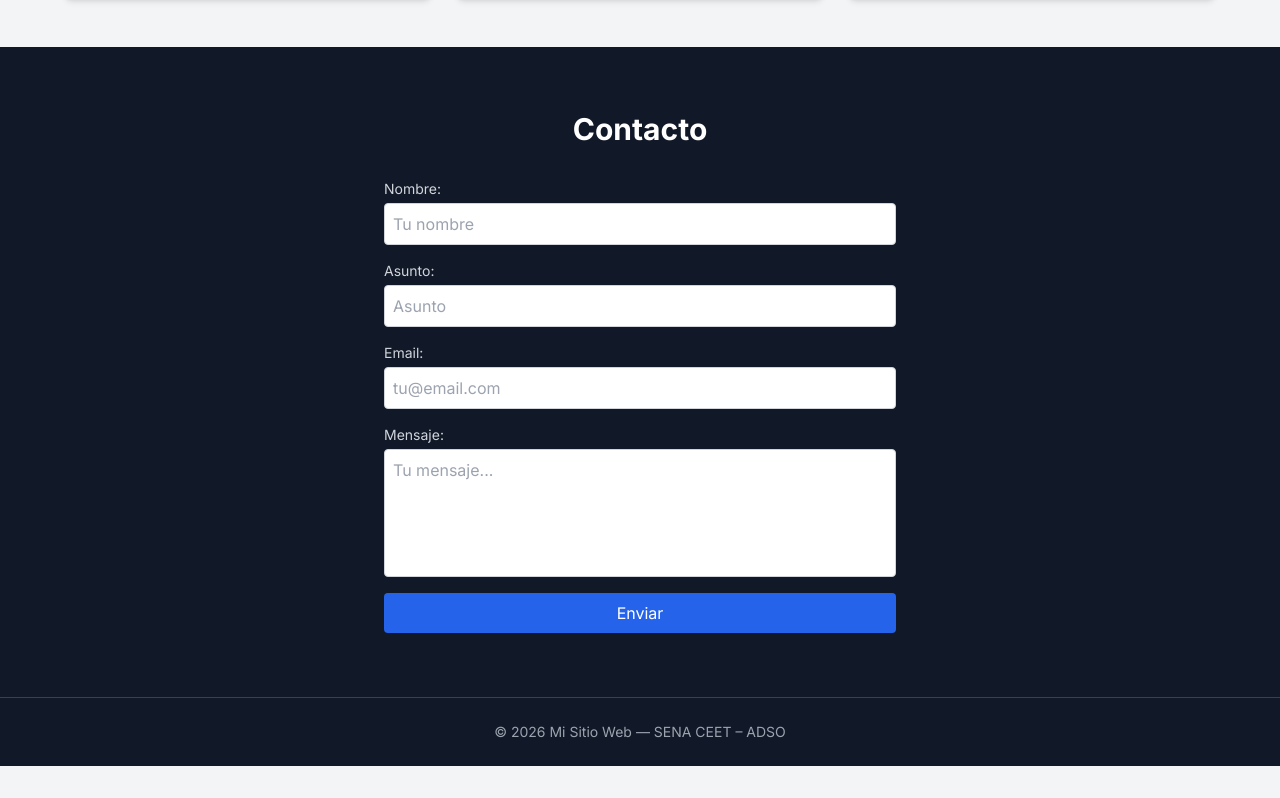
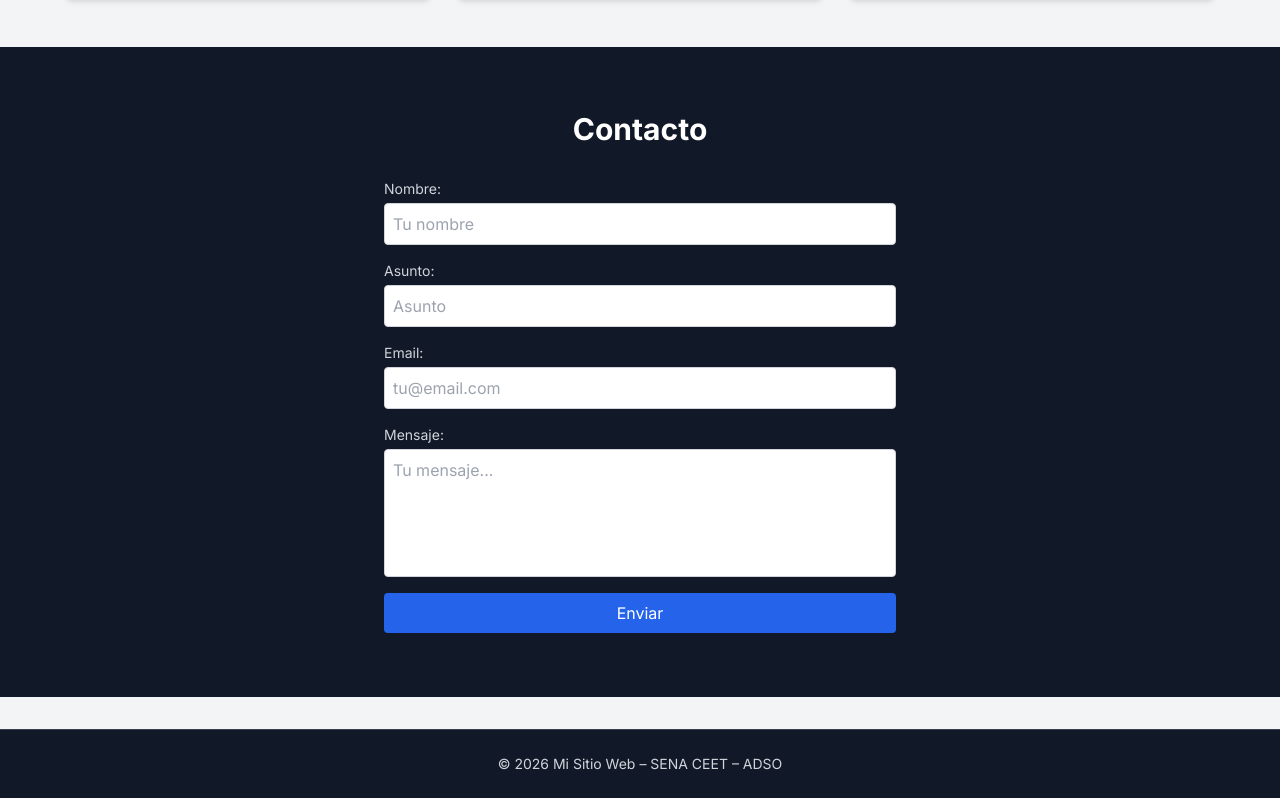
Before and after one commit to CarlosAcosta44/mi-sitio-nextjs, a Next.js app: page / in a window 1280 px wide. Shown: the part 2009-2807 px from the top of the page. Before the commit the page ends 2775 px from the top, so only its background shows below. Built offline with nearby package versions, Linux system fonts and the light colour scheme.

Commit message:
fix(footer): increase top margin and adjust text color contrast

```diff
--- a/components/Footer.tsx
+++ b/components/Footer.tsx
@@ -1,14 +1,12 @@
 // components/Footer.tsx
-// Server Component: footer estático con año dinámico de siteConfig.
-
 import { siteConfig } from "@/lib/data";
 
 export default function Footer() {
   return (
-    <footer className="bg-gray-900 text-white border-t border-gray-700 py-6 mt-auto">
+    <footer className="bg-gray-900 text-white border-t border-gray-700 py-6 mt-8">
       <div className="w-[90%] max-w-7xl mx-auto text-center">
-        <p className="text-sm text-gray-400">
-          © {siteConfig.year} {siteConfig.name} — {siteConfig.author}
+        <p className="text-sm text-gray-300">
+          © {siteConfig.year} {siteConfig.name} – {siteConfig.author}
         </p>
       </div>
     </footer>
```
